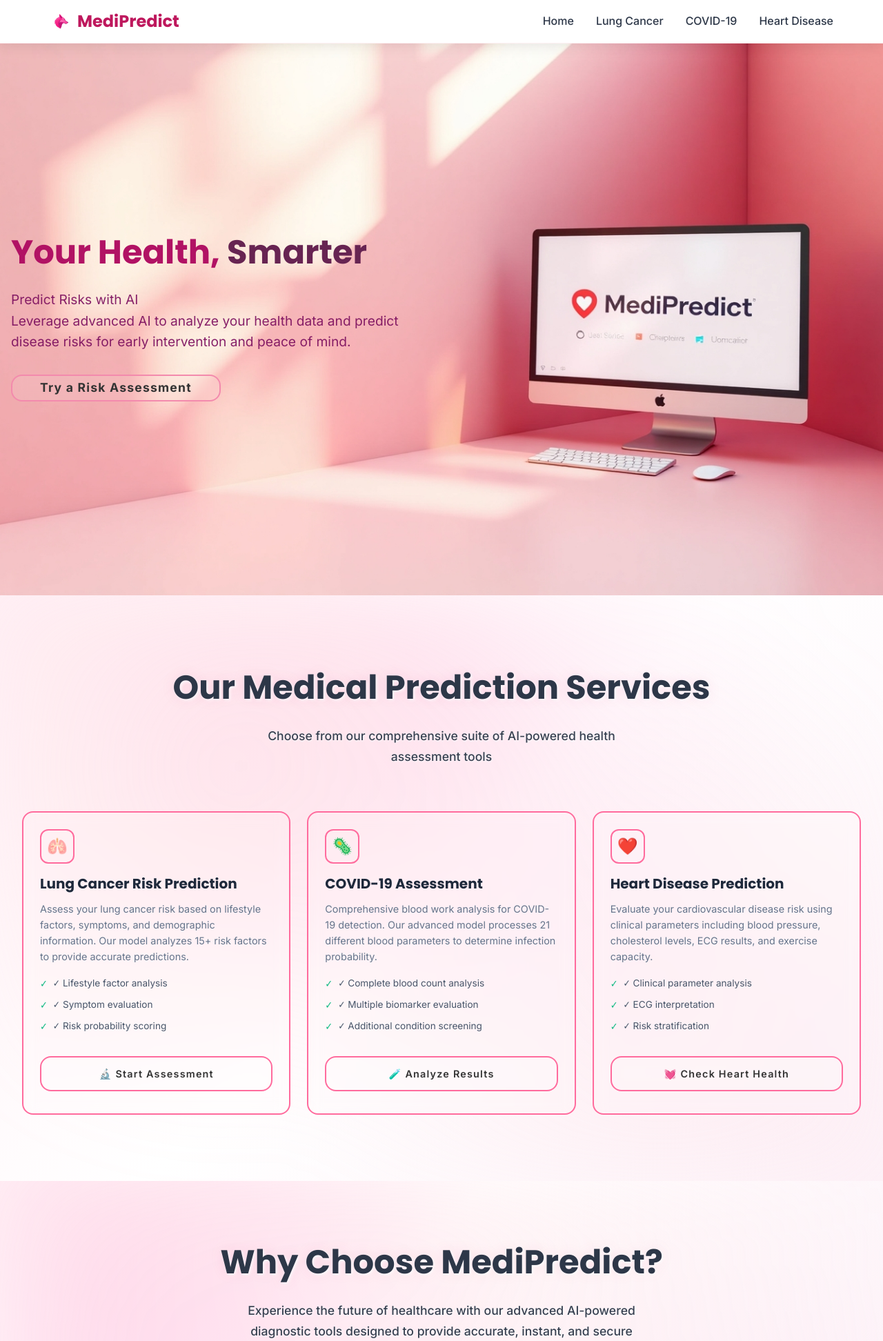
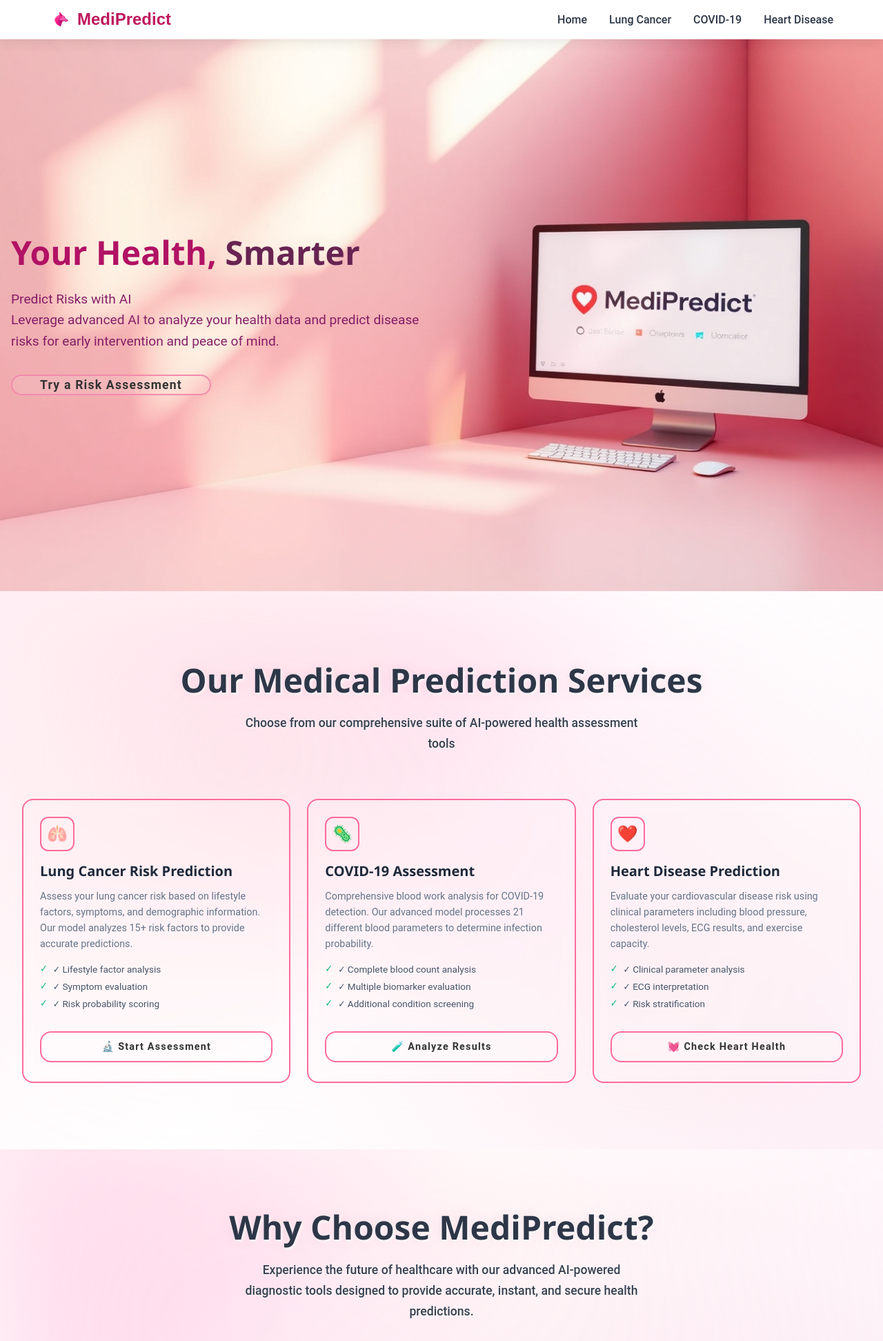
Before and after one commit to Akshayakumarbehera9911/medical-prediction-platform, a Flask app: page / in a window 1280 px wide. Shown: the top 1944 px of the page at 69% size. Run offline with Flask 3, Linux system fonts and the light colour scheme.

Commit message:
Update base.html and main.css with logo, font, and styling changes

```diff
--- a/static/css/main.css
+++ b/static/css/main.css
@@ -9,35 +9,36 @@ html {
     scroll-behavior: smooth;
 }
 
+/* Change this line (around line 15): */
 body {
     font-family: 'Inter', 'Segoe UI', Tahoma, Geneva, Verdana, sans-serif;
-    line-height: 1.6;
-    color: #333;
-    background: #f8f9fa;
-}
-/* ========== GOOGLE FONTS STYLING ========== */
+    /* TO: */
+    font-family: 'Roboto', 'Segoe UI', Tahoma, Geneva, Verdana, sans-serif;
+}
+
+/* And change all these: */
 h1, h2, h3, h4, h5, h6 {
     font-family: 'Poppins', 'Segoe UI', sans-serif;
-    font-weight: 600;
+    /* TO: */
+    font-family: 'Montserrat', 'Segoe UI', sans-serif;
 }
 
 .logo-text {
     font-family: 'Poppins', sans-serif;
-    font-weight: 700;
-}
-
-.nav-link {
-    font-weight: 500;
+    /* TO: */
+    font-family: 'Montserrat', sans-serif;
 }
 
 button, .btn, .predict-btn, .hero-btn, .service-btn, .cta-btn {
     font-family: 'Inter', sans-serif;
-    font-weight: 500;
+    /* TO: */
+    font-family: 'Roboto', sans-serif;
 }
 
 .footer h3, .footer h4 {
     font-family: 'Poppins', sans-serif;
-    font-weight: 600;
+    /* TO: */
+    font-family: 'Montserrat', sans-serif;
 }
 /* ========== SHARED UTILITY CLASSES ========== */
 .container {
--- a/templates/base.html
+++ b/templates/base.html
@@ -21,7 +21,7 @@
     {% block styles %}{% endblock %}
 
     <!-- Favicon -->
-    <link rel="icon" type="image/png" href="{{ url_for('static', filename='/static/images/logo.png') }}?v=2">
+    <link rel="icon" type="image/png" href="{{ url_for('static', filename='images/logo.png') }}?v=2">
 
 </head>
 
@@ -31,7 +31,7 @@
         <div class="nav-container">
             <div class="nav-logo">
                 <a href="/">
-                    <img src="{{ url_for('static', filename='/static/images/logo.png') }}" alt="Logo" class="logo-img">
+                    <img src="{{ url_for('static', filename='images/logo.png') }}" alt="Logo" class="logo-img">
                     <span class="logo-text">MediPredict</span>
                 </a>
             </div>
```
